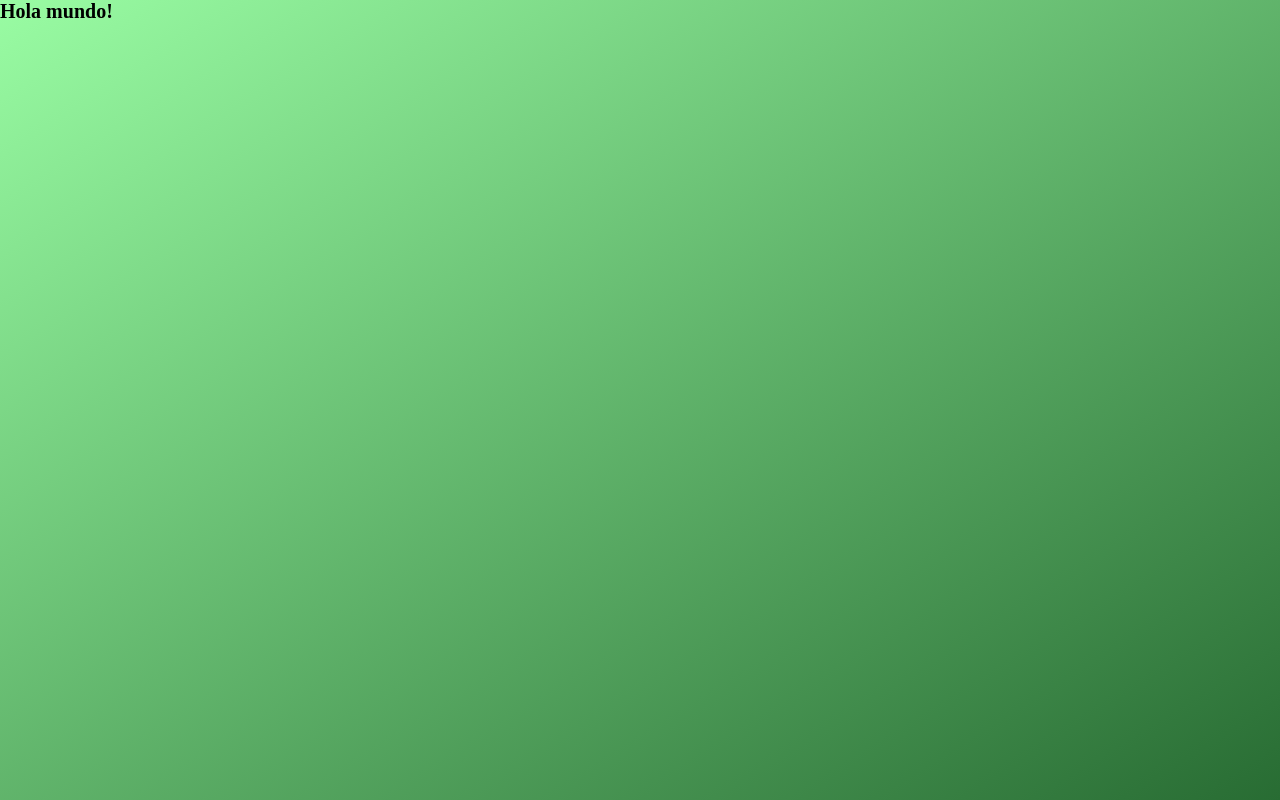
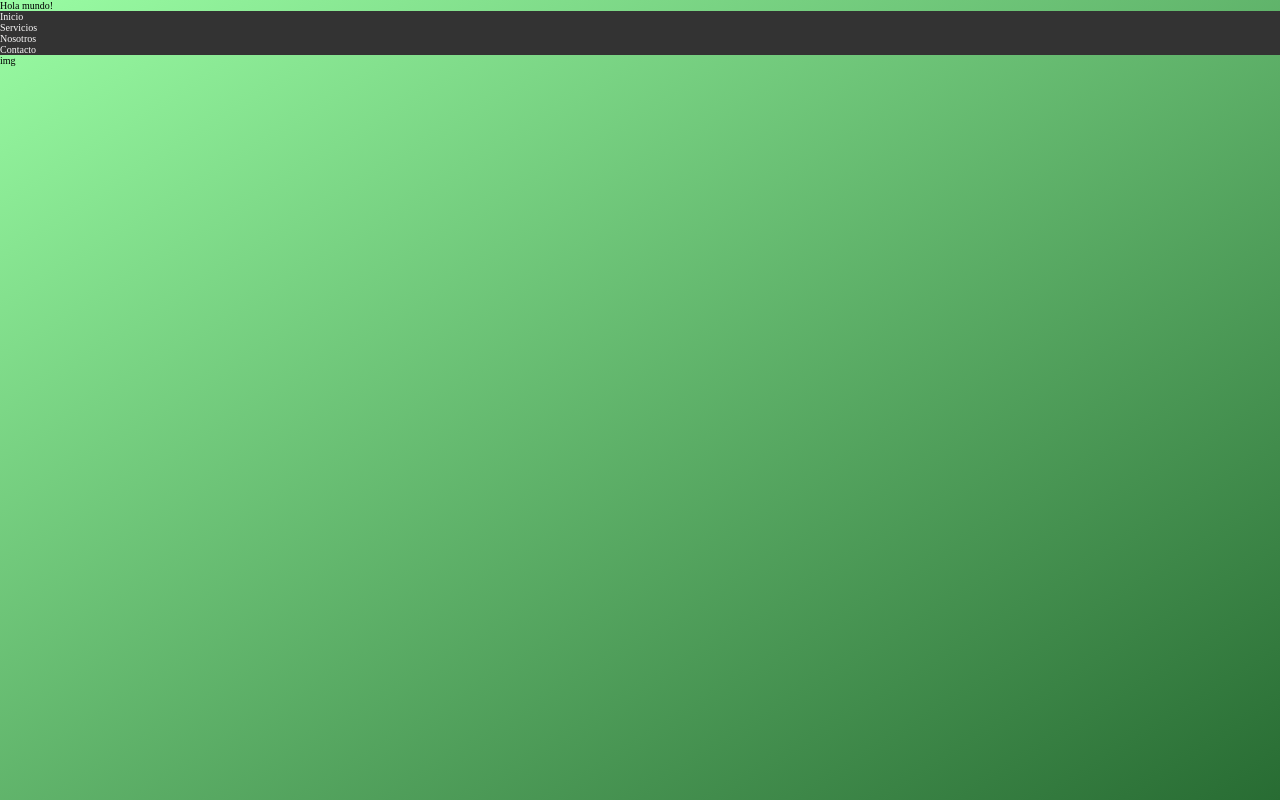
Before and after one commit to davidgq10/JBCtopografia_MobileFirst, a website: page index.html in a window 1280 px wide. Drawn offline with Linux system fonts and the light colour scheme.

Commit message:
working on home page

```diff
--- a/index.html
+++ b/index.html
@@ -10,7 +10,25 @@
 </head>
 
 <body>
-    <h1>Hola mundo!</h1>
+
+    <header>
+        <!-- <img src="img/Logo - Blanco.png" alt="JBC logo"> -->
+        <p>Hola mundo!</p>
+
+
+        <nav class="navbar">
+            <ul>
+                <li class="navbar_item">Inicio</li>
+                <li class="navbar_item">Servicios</li>
+                <li class="navbar_item">Nosotros</li>
+                <li class="navbar_item">Contacto</li>
+            </ul>
+        </nav>
+    </header>
+    <main>
+        img
+    </main>
+    <footer></footer>
 
 </body>
 
--- /dev/null
+++ b/sass/component/_navbar.scss
@@ -0,0 +1,8 @@
+.navbar {
+    background: var(--c-grey-dark-1);
+    color: var(--c-grey-light-1);
+
+    &__item {
+        display: inline;
+    }
+}
--- a/sass/main.scss
+++ b/sass/main.scss
@@ -3,4 +3,5 @@
 @import "typography";
 @import "variable";
 @import "component/button";
-@import "component/card"
+@import "component/card";
+@import "component/navbar"
```
Also changed, not shown: css/style.css, 1 other file.
